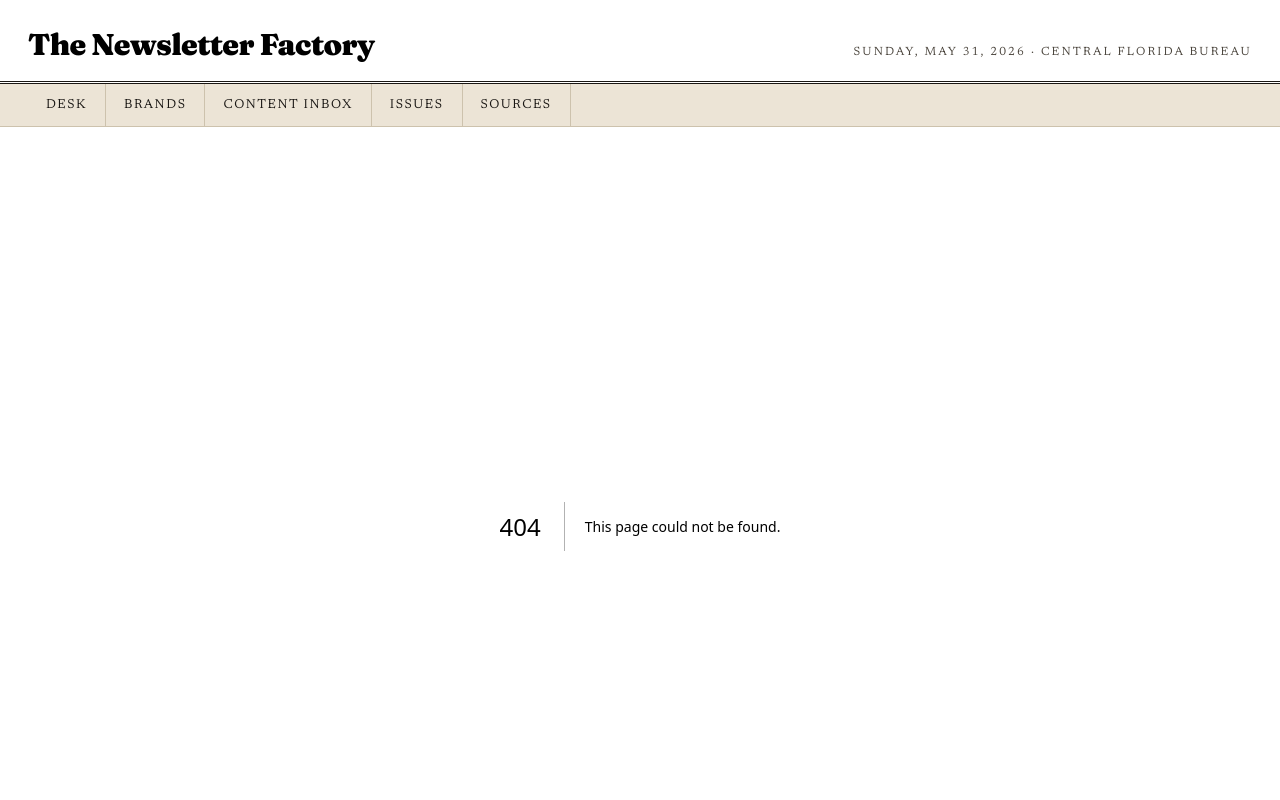
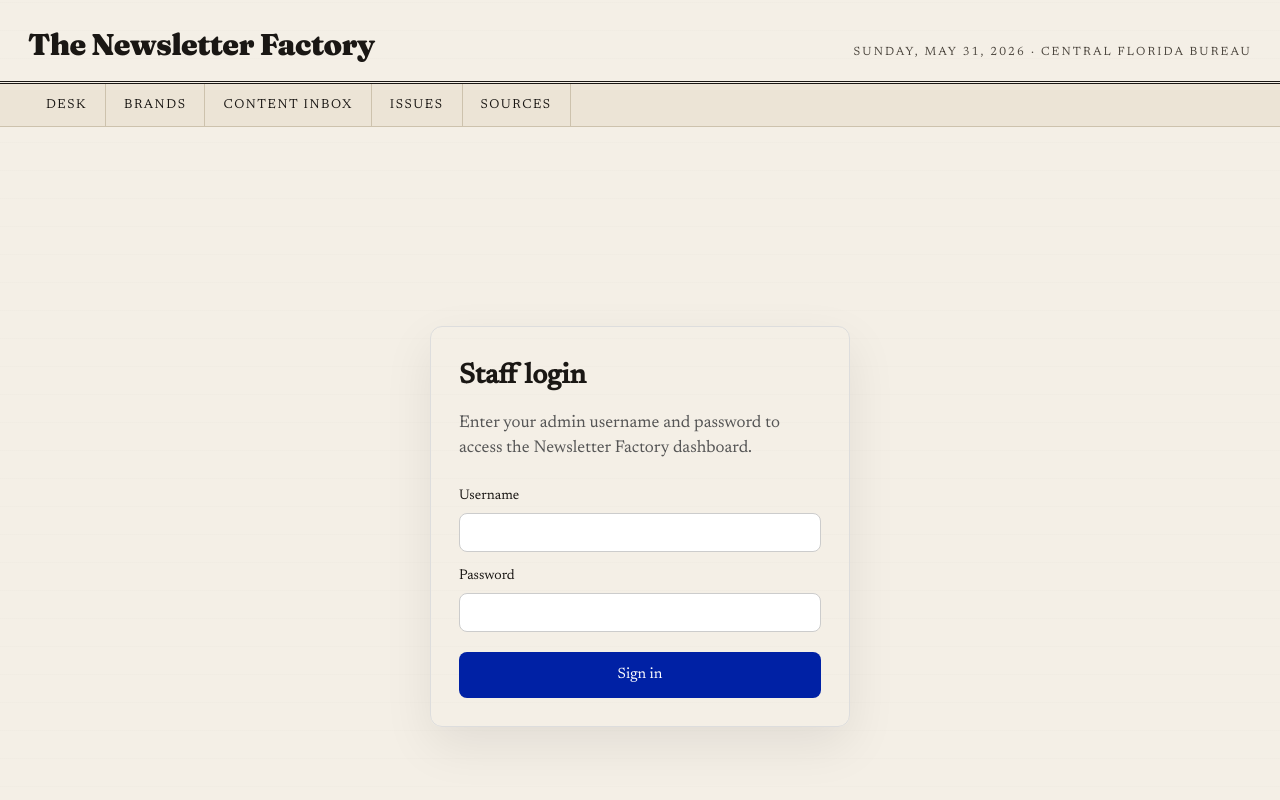
Before and after one commit to terrep263/newsletter-factory, a Next.js app: page /login in a window 1280 px wide. Before the commit this address had no page. Shown: the top 800 px of the page. Built offline with nearby package versions, Linux system fonts and the light colour scheme.

Commit message:
Next 16 app shell: root layout, chrome nav, landing page, Suspense-wrapped login

```diff
--- a/app/chrome.tsx
+++ b/app/chrome.tsx
@@ -8,7 +8,6 @@ const today = () =>
 
 export default function Chrome({ children }: { children: React.ReactNode }) {
   const pathname = usePathname() || "/";
-  // The public landing page renders with no admin chrome.
   if (pathname === "/") return <>{children}</>;
 
   const nav = [
--- /dev/null
+++ b/app/login/page.tsx
@@ -0,0 +1,74 @@
+"use client";
+
+import { FormEvent, Suspense, useState } from "react";
+import { useRouter, useSearchParams } from "next/navigation";
+
+function LoginForm() {
+  const router = useRouter();
+  const searchParams = useSearchParams();
+  const [username, setUsername] = useState("");
+  const [password, setPassword] = useState("");
+  const [error, setError] = useState("");
+  const [busy, setBusy] = useState(false);
+
+  const from = searchParams.get("from") ?? "/desk";
+
+  async function handleSubmit(event: FormEvent<HTMLFormElement>) {
+    event.preventDefault();
+    setError("");
+    setBusy(true);
+
+    const res = await fetch("/api/auth/login", {
+      method: "POST",
+      headers: { "Content-Type": "application/json" },
+      credentials: "same-origin",
+      body: JSON.stringify({ username, password }),
+    });
+
+    const data = await res.json();
+    setBusy(false);
+
+    if (!res.ok) {
+      setError(data.error || "Invalid username or password.");
+      return;
+    }
+
+    router.push(from);
+  }
+
+  return (
+    <div style={{ width: "100%", maxWidth: 420, border: "1px solid #ddd", borderRadius: 12, padding: 28, boxShadow: "0 18px 50px rgba(0,0,0,.08)" }}>
+      <h1 style={{ margin: 0, marginBottom: 14, fontSize: 28 }}>Staff login</h1>
+      <p style={{ marginTop: 0, marginBottom: 24, color: "#555" }}>
+        Enter your admin username and password to access the Newsletter Factory dashboard.
+      </p>
+      <form onSubmit={handleSubmit}>
+        <label style={{ display: "block", marginBottom: 14 }}>
+          <span style={{ display: "block", marginBottom: 6, fontSize: 14 }}>Username</span>
+          <input value={username} onChange={(e) => setUsername(e.target.value)} required autoComplete="username"
+            style={{ width: "100%", padding: "10px 12px", borderRadius: 8, border: "1px solid #ccc", fontSize: 15 }} />
+        </label>
+        <label style={{ display: "block", marginBottom: 20 }}>
+          <span style={{ display: "block", marginBottom: 6, fontSize: 14 }}>Password</span>
+          <input type="password" value={password} onChange={(e) => setPassword(e.target.value)} required autoComplete="current-password"
+            style={{ width: "100%", padding: "10px 12px", borderRadius: 8, border: "1px solid #ccc", fontSize: 15 }} />
+        </label>
+        {error && <div style={{ marginBottom: 18, color: "#a00", fontSize: 14 }}>{error}</div>}
+        <button type="submit" disabled={busy}
+          style={{ width: "100%", padding: "12px 16px", borderRadius: 8, border: "none", background: "#0021A5", color: "#fff", fontSize: 15, cursor: busy ? "not-allowed" : "pointer" }}>
+          {busy ? "Signing in…" : "Sign in"}
+        </button>
+      </form>
+    </div>
+  );
+}
+
+export default function LoginPage() {
+  return (
+    <main style={{ minHeight: "100vh", display: "grid", placeItems: "center", padding: 24 }}>
+      <Suspense fallback={<div>Loading…</div>}>
+        <LoginForm />
+      </Suspense>
+    </main>
+  );
+}
```
Also changed, not shown: app/page.tsx (+14 -94 lines).
